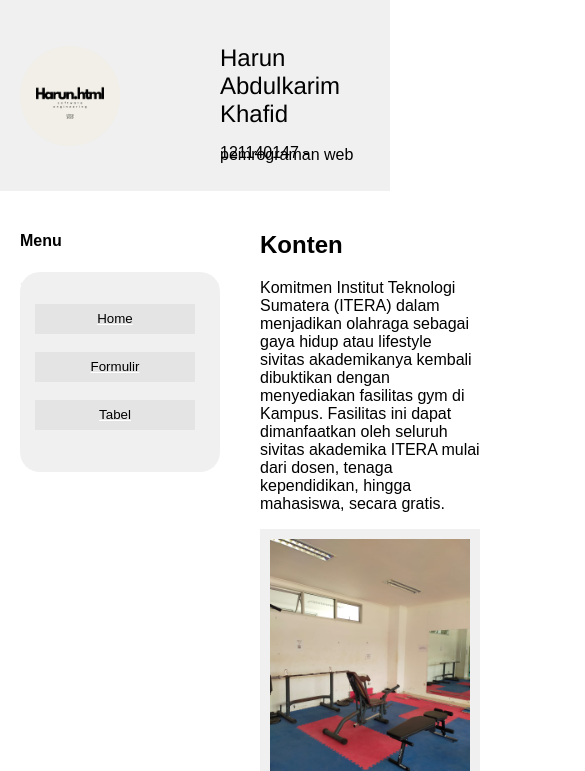
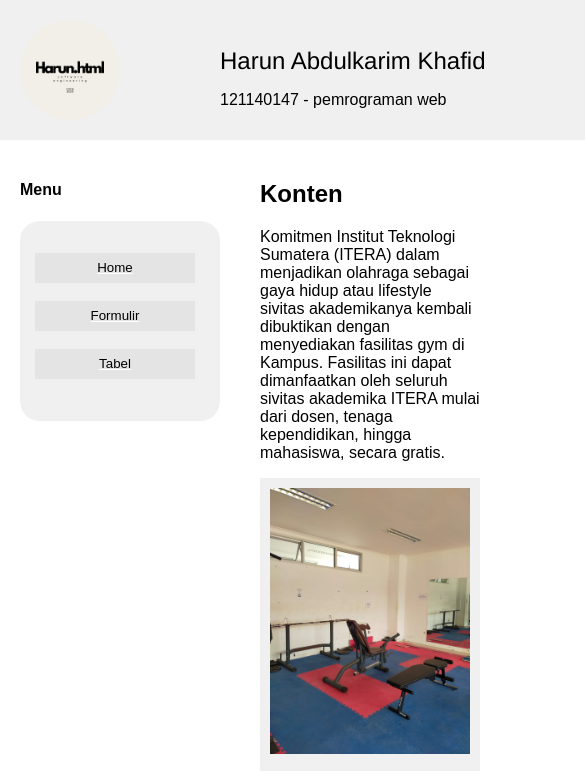
Before and after one commit to wheelyu/121140147_Harun-Abdulkarim_Khafid_UTS_Pemweb.github.io, a plain HTML site: page index.html in a window 390 px wide. Shown: the top 771 px of the page, 585 px wide, since content can reach past the window. Drawn offline with Linux system fonts and the light colour scheme.

Commit message:
Update styles.css

```diff
--- a/css/styles.css
+++ b/css/styles.css
@@ -124,3 +124,8 @@ a{
     }
 
 }
+@media screen and (max-width: 600px){
+    .head{
+        width: 700px;
+    }
+}
```
